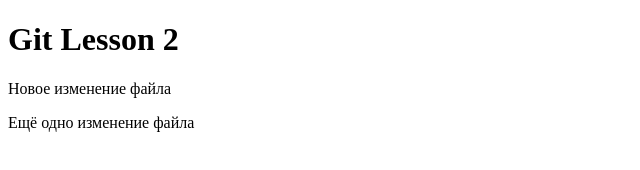
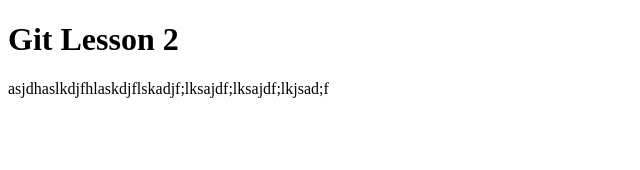
Before and after one commit to ViktorDanilov/testGit, a plain HTML site: page index.html in a window 1280 px wide. Shown: the whole page, without its empty margins (0-640 px from the left). Drawn offline with Linux system fonts and the light colour scheme.

Commit message:
third commit

```diff
--- a/index.html
+++ b/index.html
@@ -7,7 +7,6 @@
 
 	<body>
 		<h1>Git Lesson 2</h1>
-		<p>Новое изменение файла</p>
-		<p>Ещё одно изменение файла</p>
+		<p>asjdhaslkdjfhlaskdjflskadjf;lksajdf;lksajdf;lkjsad;f</p>
 	</body>
 </html>
```
